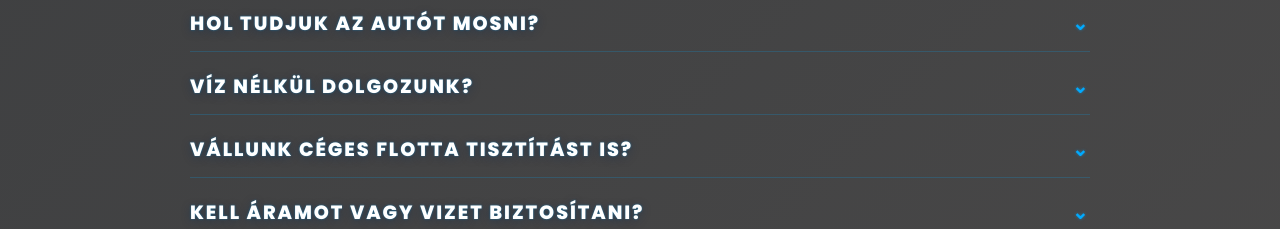
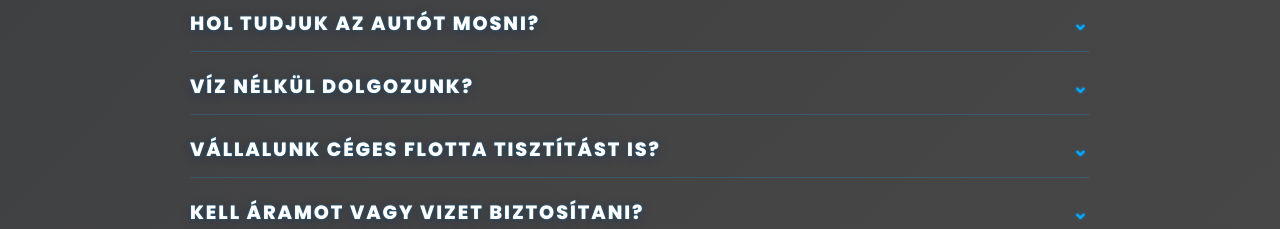
Before and after one commit to brdBoti/Shynee, a React (Vite) app in the folder client/: page / in a window 1280 px wide. Shown: the part 3700-3929 px from the top of the page. Built offline with nearby package versions, Linux system fonts and the light colour scheme.

Commit message:
faq typo fix

```diff
--- a/client/src/components/FAQ.jsx
+++ b/client/src/components/FAQ.jsx
@@ -19,7 +19,7 @@ const faqs = [
     answer: 'Nem, mert a minőség számunkra elsődleges. Víz nélkül nem lehetne olyan prémium tisztaságot biztosítani, amire büszkék vagyunk. Ha minket választ, az autója a lehető legkíméletesebb és legprofibb mosást kapja.'
   },
   {
-    question: 'Vállunk céges flotta tisztítást is?',
+    question: 'Vállalunk céges flotta tisztítást is?',
     answer: 'Igen, flották mosását és tisztítását is biztosítjuk. Vegye fel velünk a kapcsolatot telefonon vagy e-mailben, és egyeztetjük az időpontot, illetve a részleteket.'
   },
   {
```
